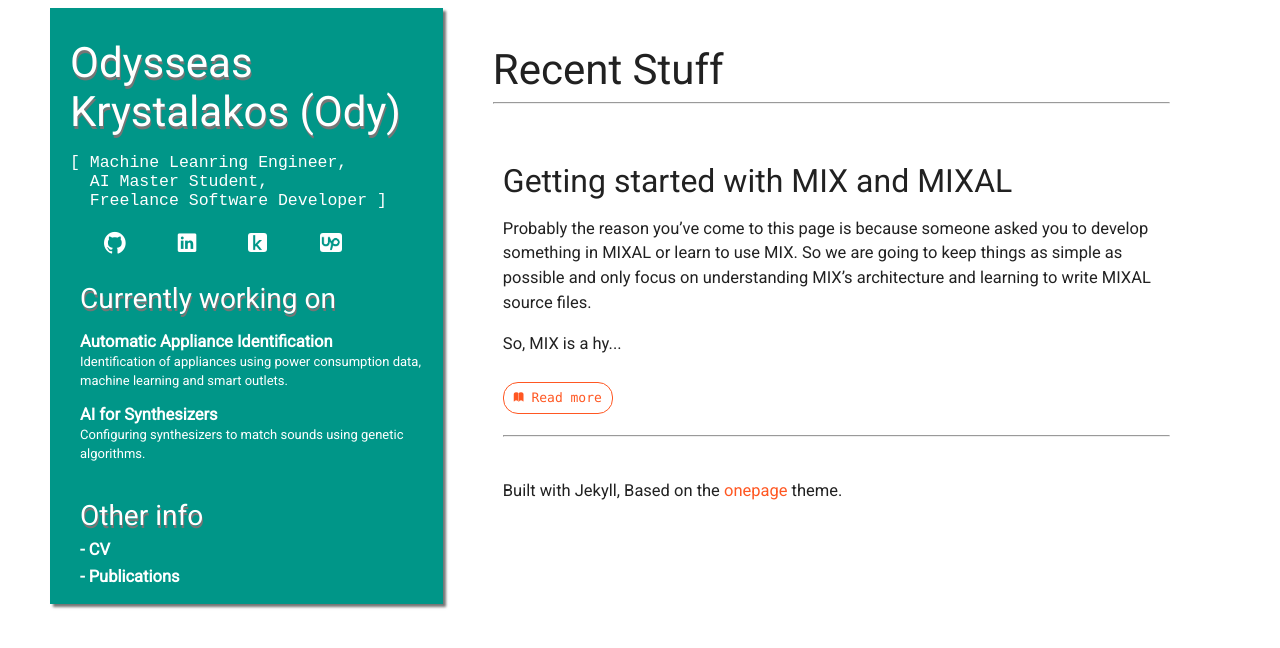
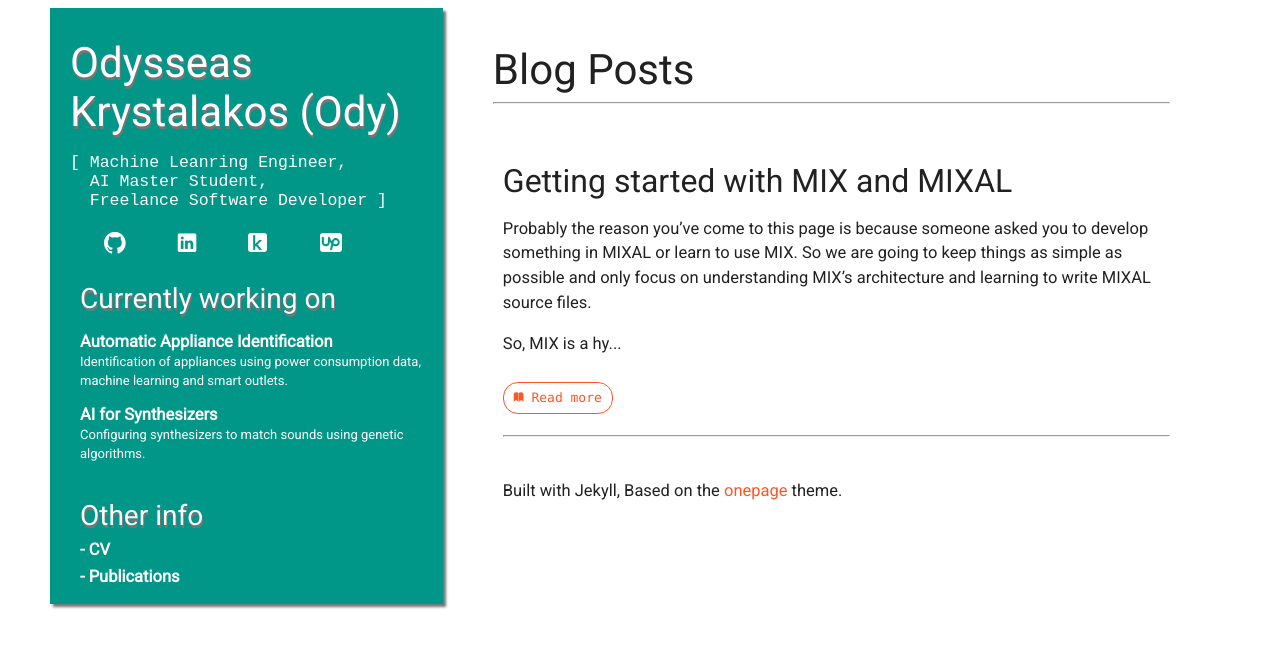
Before and after one commit to OdysseasKr/odysseaskr.github.io, a Jekyll site: the page built from index.html, in a window 1280 px wide. Shown: the top 648 px of the page. Built offline with Jekyll 4.4.1, drawn with Linux system fonts in a browser that asks for light colours; some web fonts are replaced.

Commit message:
Change title for blog post section

```diff
--- a/_layouts/default.html
+++ b/_layouts/default.html
@@ -40,8 +40,8 @@
 		<div class="unit two-thirds blog-column">
 			<div class="grid">
 				<div class="unit whole" id="/blog">
-					<h1>Recent Stuff</h1>
-					<hr style="color: #FF5722;">
+					<h1>Blog Posts</h1>
+					<hr>
 				</div>
 				{{ content }}
 
```
